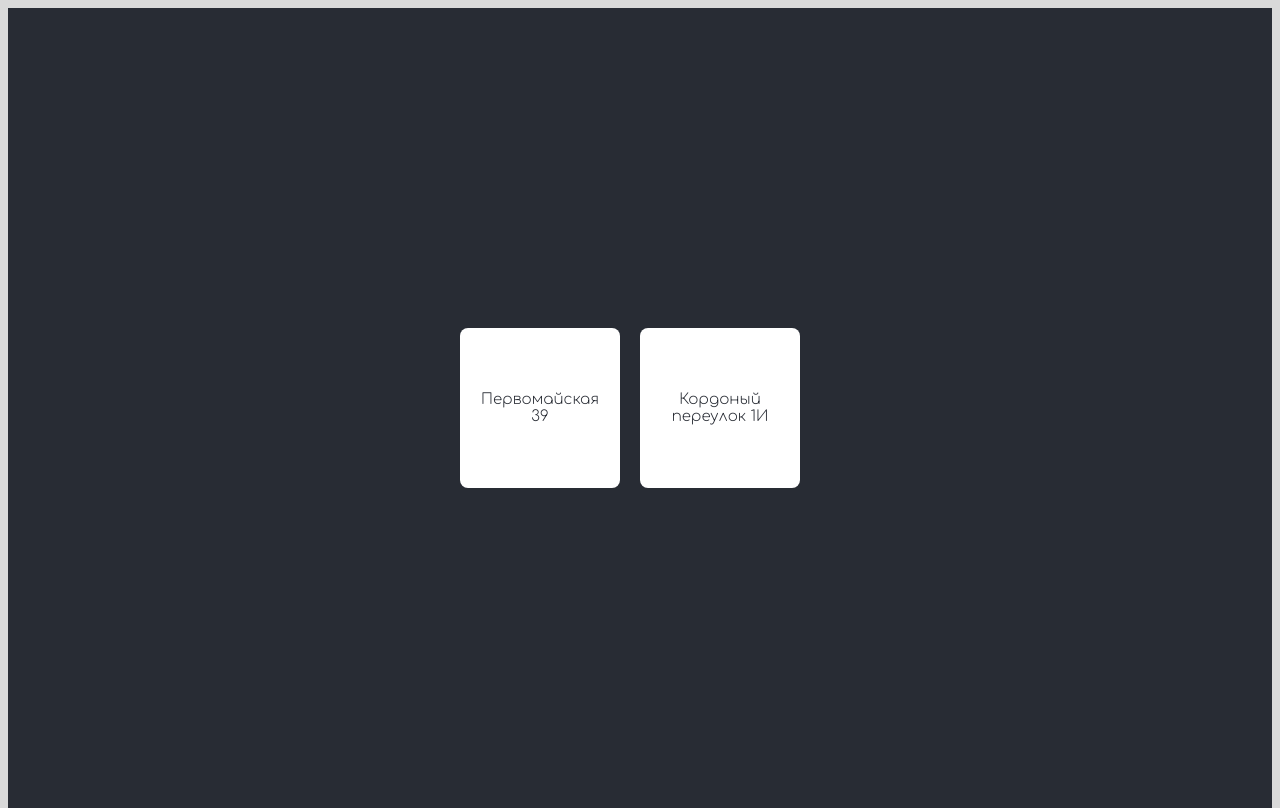
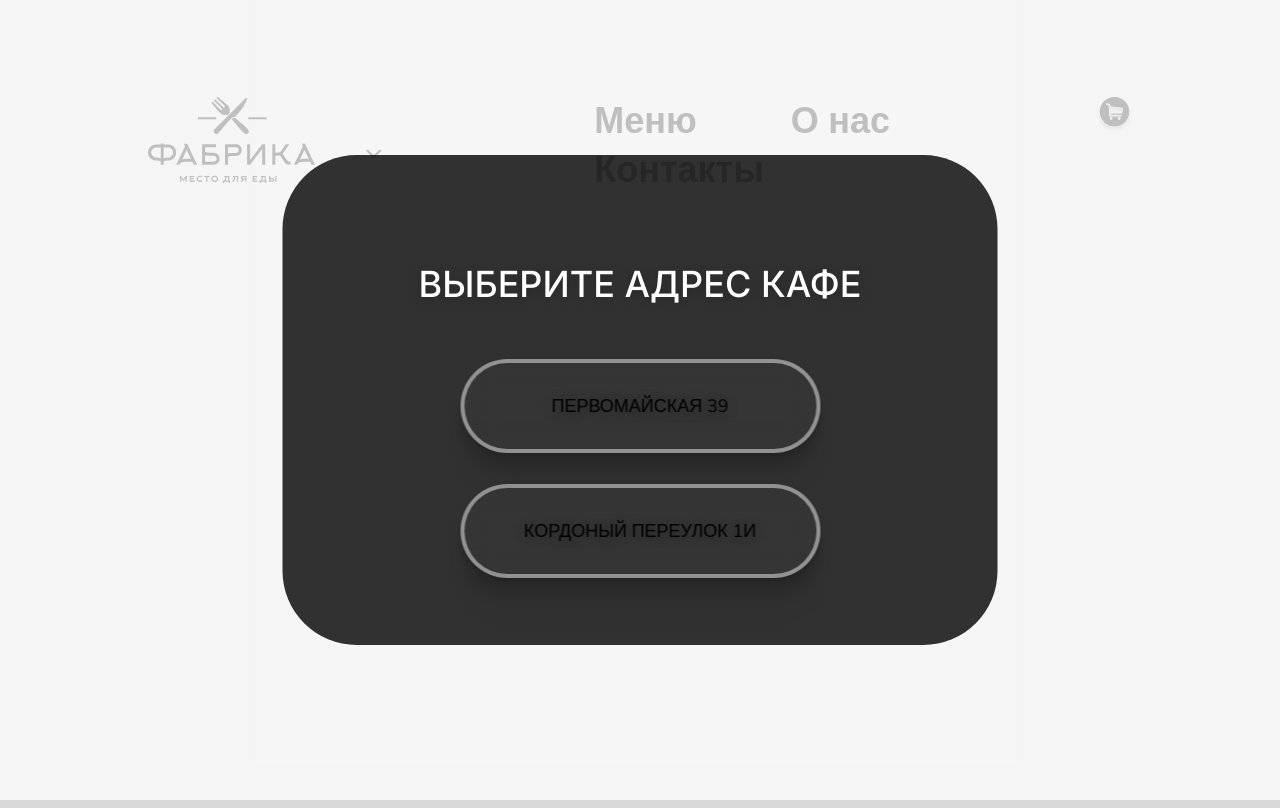
Before and after one commit to Julianbgs/Fabrika, a React (Create React App) app: page / in a window 1280 px wide. Before the commit this address led to /choose-restaurant. Built offline with nearby package versions, Linux system fonts and the light colour scheme.

Commit message:
[~] add modal

```diff
--- a/package.json
+++ b/package.json
@@ -15,6 +15,7 @@
     "node-sass": "^7.0.3",
     "react": "^18.2.0",
     "react-dom": "^18.2.0",
+    "react-modal": "^3.16.1",
     "react-redux": "^8.1.3",
     "react-router": "^6.17.0",
     "react-router-dom": "^6.17.0",
@@ -50,6 +51,7 @@
     ]
   },
   "devDependencies": {
-    "@types/js-cookie": "^3.0.5"
+    "@types/js-cookie": "^3.0.5",
+    "@types/react-modal": "^3.16.3"
   }
 }
--- a/public/index.html
+++ b/public/index.html
@@ -9,7 +9,9 @@
       name="description"
       content="Web site created using create-react-app"
     />
-    <link href="https://fonts.googleapis.com/css2?family=Comfortaa:wght@300;400;500;600;700&family=Nunito:wght@300;400;500;600;700;800;900;1000&display=swap" rel="stylesheet">    <link rel="apple-touch-icon" href="%PUBLIC_URL%/logo192.png" />
+    <link href="https://fonts.googleapis.com/css2?family=Comfortaa:wght@300;400;500;600;700&family=Nunito:wght@300;400;500;600;700;800;900;1000&display=swap" rel="stylesheet">
+    <link href="https://fonts.googleapis.com/css2?family=Comfortaa:wght@300;400;500;600;700&family=Inter:wght@300;400;500;600;700;800;900&family=Nunito:wght@300;400;500;600;700;800;900;1000&display=swap" rel="stylesheet">
+    <link rel="apple-touch-icon" href="%PUBLIC_URL%/logo192.png" />
     <!--
       manifest.json provides metadata used when your web app is installed on a
       user's mobile device or desktop. See https://developers.google.com/web/fundamentals/web-app-manifest/
--- a/src/index.tsx
+++ b/src/index.tsx
@@ -5,7 +5,7 @@ import reportWebVitals from './reportWebVitals';
 import {createBrowserRouter} from "react-router-dom";
 import Main from "./main/Pages/Main/Main";
 import {RouterProvider} from "react-router";
-import ChooseAddress from "./main/Pages/ChooseAddress/ChooseRestaurant";
+import ChooseAddress from "./main/Components/ChooseAddressModal/ChooseRestaurant";
 import {Provider} from "react-redux";
 import store from "./main/store/store";
 
--- /dev/null
+++ b/src/main/Components/ChooseAddressModal/ChooseRestaurant.scss
@@ -0,0 +1,68 @@
+body, html {
+    height: 100%;
+}
+
+.choose {
+    display: flex;
+    justify-content: center;
+    align-items: center;
+    flex-direction: column;
+    height: 490px;
+    width: 715px;
+    padding: 90px 120px;
+    box-sizing: border-box;
+    border-radius: 74px;
+    background: rgba(0, 0, 0, 0.80);
+    //backdrop-filter: blur(17.15px);
+}
+
+.choose__title {
+    margin-bottom: 33px;
+    color: #FFFFFF;
+    text-shadow: 0 1.1px 8.5px rgba(0, 0, 0, 0.25);
+    font-family: Inter, sans-serif;
+    font-size: 36px;
+    font-style: normal;
+    font-weight: 500;
+    line-height: normal;
+    text-transform: uppercase;
+    text-align: center;
+}
+
+.choose__wrapper {
+    width: 400px;
+    height: 200px;
+    padding: 20px;
+    box-sizing: border-box;
+}
+
+.choose__address {
+    margin-bottom: 31px;
+    padding: 31px 46px;
+    box-sizing: border-box;
+    border-radius: 97px;
+    border: 4.86px solid rgba(255, 255, 255, 0.46);
+    background: rgba(217, 217, 217, 0.02);
+    box-shadow: 0px 0px 0px 0px rgba(0, 0, 0, 0.14), 0px 2.43px 5.832px 0px rgba(0, 0, 0, 0.13), 0px 10.693px 10.693px 0px rgba(0, 0, 0, 0.12), 0px 23.816px 14.581px 0px rgba(0, 0, 0, 0.07), 0px 42.772px 17.011px 0px rgba(0, 0, 0, 0.02), 0px 66.588px 18.47px 0px rgba(0, 0, 0, 0.00);
+    backdrop-filter: blur(15.553292274475098px);
+    color: #000;
+    text-shadow: 0px 1.619px 12.143px rgba(0, 0, 0, 0.25);
+    font-family: Nunito, sans-serif;
+    font-size: 18px;
+    font-style: normal;
+    font-weight: 300;
+    line-height: normal;
+    text-transform: uppercase;
+    transition: all 1s;
+    text-align: center;
+    cursor: pointer;
+
+    &:last-of-type {
+        margin-bottom: 0;
+    }
+}
+
+.choose__address:hover {
+    background-color: #ffffff;
+    color: #000000;
+}
--- a/src/main/Pages/ChooseAddress/ChooseRestaurant.tsx
+++ b/src/main/Components/ChooseAddressModal/ChooseRestaurant.tsx
@@ -1,11 +1,11 @@
 import React from "react";
-import './ChooseRestaurant.css'
+import './ChooseRestaurant.scss'
 import {useDispatch} from "react-redux";
 import {SelectOptionInterface} from "../../Core/interfaces/ui-elements";
 import {saveAddress} from "../../store/actions";
 import {useNavigate} from "react-router";
 
-export default function ChooseAddress() {
+export default function ChooseAddress(props: any) {
     const dispatch = useDispatch();
     const navigate = useNavigate();
 
@@ -22,10 +22,12 @@ export default function ChooseAddress() {
     const chooseAddress = (options: SelectOptionInterface) => {
         dispatch(saveAddress(options.title, options.address));
         navigate('/')
+        props.closeModal();
     }
 
     return (
         <div className="choose">
+            <div className="choose__title">Выберите адрес кафе</div>
             <div className="choose__wrapper">
                 <div className="choose__address"
                      onClick={() => chooseAddress(firstAddress)}
--- a/src/main/Pages/ChooseAddress/ChooseRestaurant.css
+++ /dev/null
@@ -1,50 +0,0 @@
-body, html {
-    height: 100%;
-}
-
-.choose {
-    display: flex;
-    justify-content: center;
-    align-items: center;
-    height: 100vh;
-    width: 100%;
-    background-color: #282c34;
-}
-
-.choose__wrapper {
-    display: flex;
-    align-items: center;
-    width: 400px;
-    height: 200px;
-    padding: 20px;
-    box-sizing: border-box;
-}
-
-.choose__address {
-    display: flex;
-    align-items: center;
-    height: 100%;
-    width: calc(50% - 20px);
-    margin-right: 20px;
-    padding: 15px;
-    box-sizing: border-box;
-    border-radius: 8px;
-    background-color: #ffffff;
-    color: #282c34;
-    font-family: Comfortaa, sans-serif;
-    font-weight: 300;
-    font-size: 15px;
-    line-height: 17px;
-    transition: all 1s;
-    text-align: center;
-    cursor: pointer;
-}
-
-.choose__address:hover {
-    background-color: black;
-    color: #ffffff;
-}
-
-.choose__address:last-child {
-    margin-right: 0;
-}
--- a/src/main/Pages/Main/Main.tsx
+++ b/src/main/Pages/Main/Main.tsx
@@ -3,6 +3,24 @@ import Header from "../../Components/Header/Header";
 import {useNavigate} from "react-router";
 import {useSelector} from "react-redux";
 import {InitialStoreInterface} from "../../Core/interfaces/store";
+import Modal from 'react-modal';
+import ChooseAddress from "../../Components/ChooseAddressModal/ChooseRestaurant";
+
+
+const customStyles = {
+    content: {
+        top: '50%',
+        left: '50%',
+        right: 'auto',
+        bottom: 'auto',
+        marginRight: '-50%',
+        border: 'none',
+        transform: 'translate(-50%, -50%)',
+        width: '715px',
+        height: '490px',
+        background: 'transparent'
+    },
+};
 
 export default function Main() {
     const navigate = useNavigate();
@@ -11,7 +29,7 @@ export default function Main() {
     useEffect(() => {
         // callback function to call when event triggers
         if (!address) {
-            navigate('/choose-restaurant');
+            openModal()
         }
         // const onPageLoad = () => {
         //     navigate('/choose-restaurant');
@@ -26,8 +44,34 @@ export default function Main() {
         //     return () => window.removeEventListener('load', onPageLoad);
         // }
     }, []);
+
+    const [modalIsOpen, setIsOpen] = React.useState(false);
+
+    function openModal() {
+        setIsOpen(true);
+    }
+
+    function afterOpenModal() {
+        // references are now sync'd and can be accessed.
+        return;
+    }
+
+    function closeModal() {
+        setIsOpen(false);
+    }
+
+
     return(
         <>
+            <Modal
+                isOpen={modalIsOpen}
+                onAfterOpen={afterOpenModal}
+                onRequestClose={closeModal}
+                contentLabel="Choose Cafe"
+                style={customStyles}
+            >
+                <ChooseAddress closeModal={closeModal} />
+            </Modal>
             <Header />
         </>
     )
```
Also changed, not shown: 1 other file (tests, documents, lock files or other folders).
